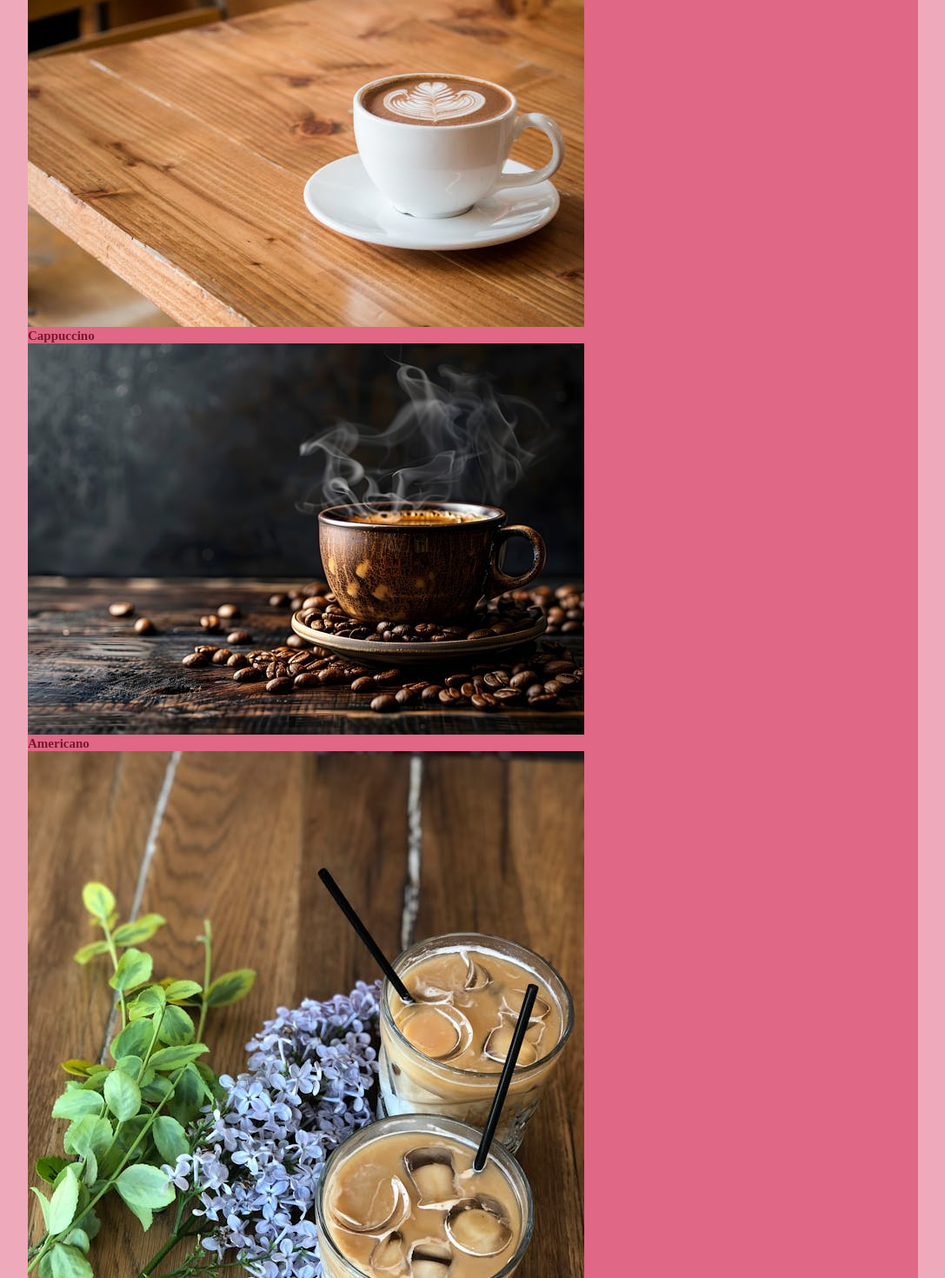
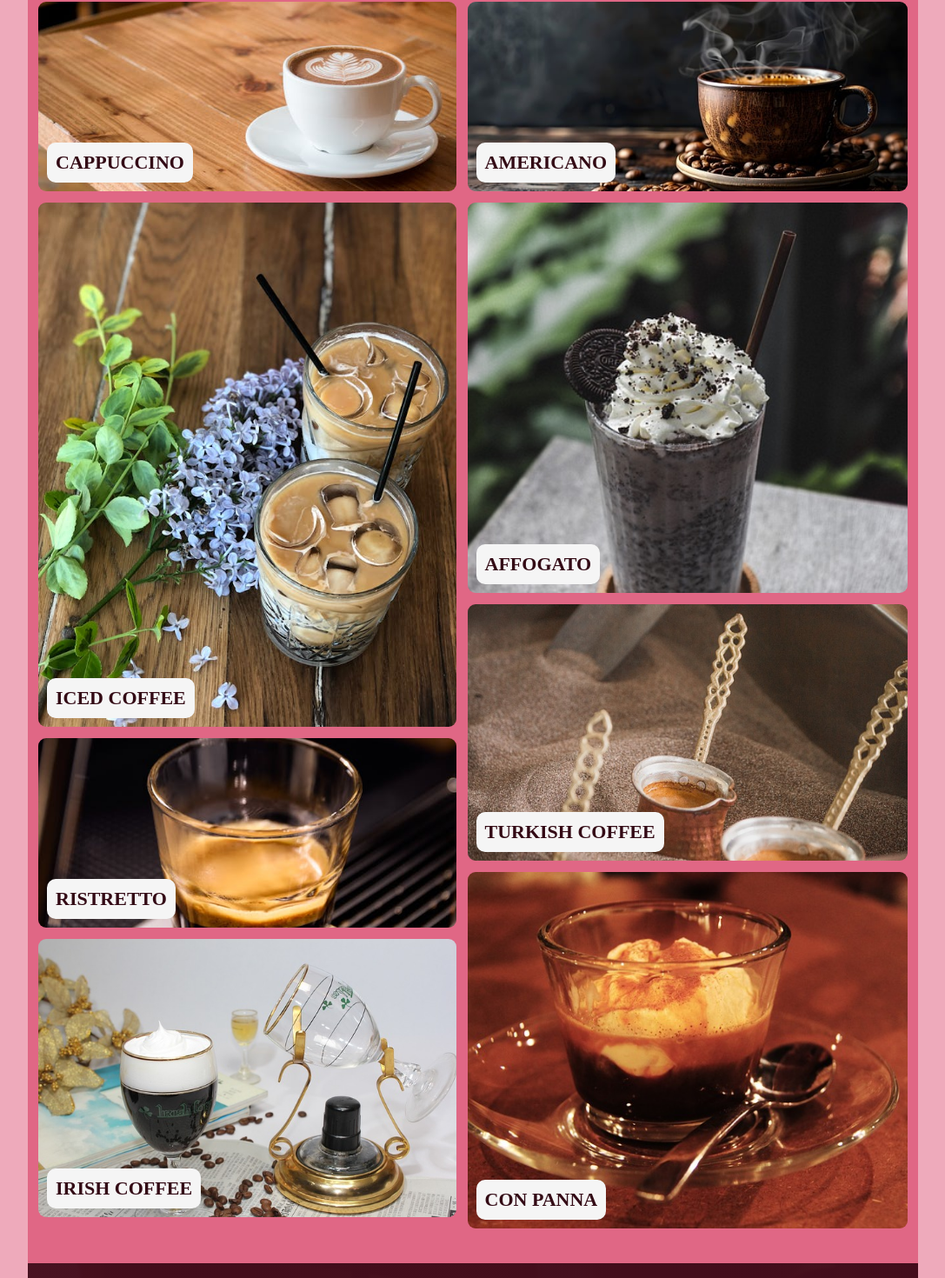
Before and after one commit to sutapaaditya/Coffee_shop_website, an Angular app: page /gallery in a window 1280 px wide. Shown: the part 468-1938 px from the top of the page at 87% size, without its empty margins (96-1183 px from the left). Built offline with nearby package versions, Linux system fonts and the light colour scheme.

Commit message:
gallery page done with new grid style and home page will be create with great looks

```diff
--- a/src/app/components/gallery/gallery.component.css
+++ b/src/app/components/gallery/gallery.component.css
@@ -21,7 +21,7 @@
     "coffee coffee3";
 }
 
-.pic img{
+.pic img, .gallery-card img{
   width: 100%;
   height: 100%;
   object-fit: cover;
@@ -30,7 +30,7 @@
   cursor: pointer;
 }
 
-.pic:hover{
+.pic:hover, .gallery-card img:hover{
   transform: scale(1.1);
   z-index: 2;
   filter:  opacity(0.8);
@@ -56,7 +56,7 @@
   padding: 1rem 1rem;
 }
 
-.gallery_left h1, .gallery-image-card h1{
+.gallery_left h1, .gallery_body h1{
   margin: 3rem auto;
   color: #661529;
   text-transform: uppercase;
@@ -73,6 +73,77 @@
   font-weight: 500;
   word-spacing: 2px;
   text-transform: uppercase;
+}
+
+.gallery-image-card{
+  display: grid;
+  grid-template-rows: repeat(15, 5vw);
+  grid-template-columns: repeat(6, 1fr);
+  max-width: 1000px;
+  gap: 1.3rem;
+  margin: 0 auto;
+}
+
+#gc1:nth-child(1){
+  grid-column: 1 / span 3;
+  grid-row: 1 / span 3;
+}
+
+#gc2:nth-child(2){
+  grid-column: 4 / span 5;
+  grid-row: 1 / span 3;
+}
+
+#gc3:nth-child(3){
+  grid-column: 1 / span 3;
+  grid-row: 4 / span 8;
+}
+
+#gc4:nth-child(4){
+  grid-column: 4 / span 5;
+  grid-row: 4 / span 6;
+}
+
+#gc5:nth-child(5){
+  grid-column: 4 / span 5;
+  grid-row: 10 / span 4;
+}
+
+#gc6:nth-child(6){
+  grid-row: 12 / span 3;
+  grid-column: 1 / span 3;
+}
+
+#gc7{
+  grid-row: 14 / span 5;
+  grid-column: 4 / span 5;
+}
+
+#gc8{
+  grid-row: 15 / span 3;
+  grid-column: 1 / span 3;
+}
+
+.gallery-card{
+  position:relative;
+  display:flex;
+  justify-content: center;
+  align-items: center;
+}
+
+.gallery-card .overlay{
+  position:absolute;
+  color: #330A15;
+  padding: 1rem 1rem;
+  border-radius: 1rem;
+  inset: auto auto 10px 10px;
+  background-color: #f5f5f5;
+  font-size: 2.2rem;
+  font-weight:900;
+  z-index: 3;
+  opacity:1;
+  text-transform: uppercase;
+  cursor: pointer;
 }
 
 @media(max-width:768px){
@@ -112,8 +183,13 @@
   /* gallery_right class code end */
 
 
-  .gallery_left h1, .gallery-image-card h1{
+  .gallery_left h1, .gallery_body h1{
     max-width: 50%;
   }
 
+  .gallery-card .overlay{
+    display: none;
+  }
+
+
 }
--- a/src/app/components/gallery/gallery.component.html
+++ b/src/app/components/gallery/gallery.component.html
@@ -26,49 +26,44 @@
 <div class="gallery_body">
   <h1>Coffee Images</h1>
   <div class="gallery-image-card">
-    <div class="gallery-card">
+    <div class="gallery-card" id="gc1">
       <img src="../../../assets/coffee_image_card/coffee-1.jpg" alt="">
-      <h2 class="product-head">Cappuccino</h2>
+      <h2 class="product-head overlay">Cappuccino</h2>
     </div>
     <!-- card end -->
-    <div class="gallery-card">
+    <div class="gallery-card" id="gc2">
       <img src="../../../assets/coffee_image_card/coffee-2.jpg" alt="">
-      <h2 class="product-head">Americano</h2>
+      <h2 class="product-head overlay">Americano</h2>
     </div>
     <!-- card end -->
-    <div class="gallery-card">
+    <div class="gallery-card" id="gc3">
       <img src="../../../assets/coffee_image_card/coffee-3.jpg" alt="">
-      <h2 class="product-head">Iced Coffee</h2>
+      <h2 class="product-head overlay">Iced Coffee</h2>
     </div>
     <!-- card end -->
-    <div class="gallery-card">
+    <div class="gallery-card" id="gc4">
       <img src="../../../assets/coffee_image_card/coffee-4.jpg" alt="">
-      <h2 class="product-head">Affogato</h2>
+      <h2 class="product-head overlay">Affogato</h2>
     </div>
     <!-- card end -->
-    <div class="gallery-card">
+    <div class="gallery-card" id="gc5">
       <img src="../../../assets/coffee_image_card/coffee-5.jpg" alt="">
-      <h2 class="product-head">Turkish Coffee</h2>
+      <h2 class="product-head overlay">Turkish Coffee</h2>
     </div>
     <!-- card end -->
-    <div class="gallery-card">
+    <div class="gallery-card" id="gc6">
       <img src="../../../assets/coffee_image_card/coffee-6.jpg" alt="">
-      <h2 class="product-head">Ristretto</h2>
+      <h2 class="product-head overlay">Ristretto</h2>
     </div>
     <!-- card end -->
-    <div class="gallery-card">
+    <div class="gallery-card" id="gc7">
       <img src="../../../assets/coffee_image_card/coffee-7.jpg" alt="">
-      <h2 class="product-head">Con Panna</h2>
+      <h2 class="product-head overlay">Con Panna</h2>
     </div>
     <!-- card end -->
-    <div class="gallery-card">
+    <div class="gallery-card" id="gc8">
       <img src="../../../assets/coffee_image_card/coffee-8.jpg" alt="">
-      <h2 class="product-head">Irish Coffee</h2>
-    </div>
-    <!-- card end -->
-    <div class="gallery-card">
-      <img src="../../../assets/coffee_image_card/coffee-9.jpg" alt="">
-      <h2 class="product-head">Latte</h2>
+      <h2 class="product-head overlay">Irish Coffee</h2>
     </div>
     <!-- card end -->
   </div>
```
Also changed, not shown: src/assets/coffee_image_card/coffee-9.jpg (deleted).
